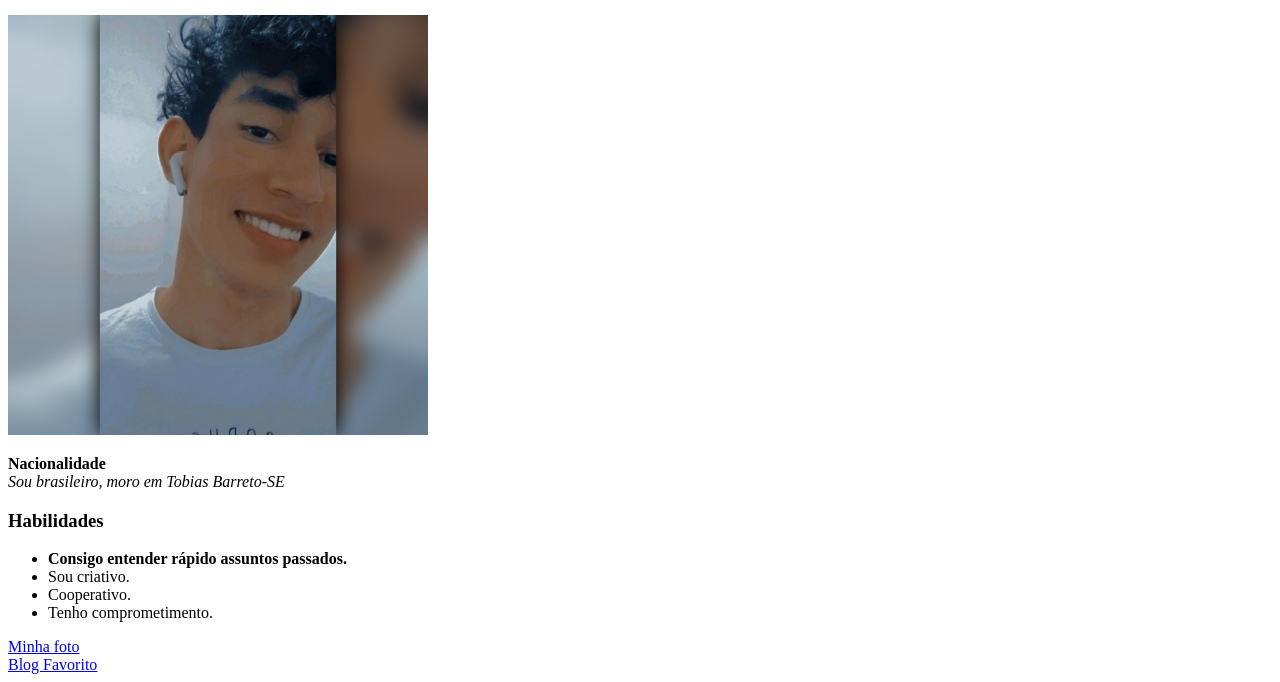
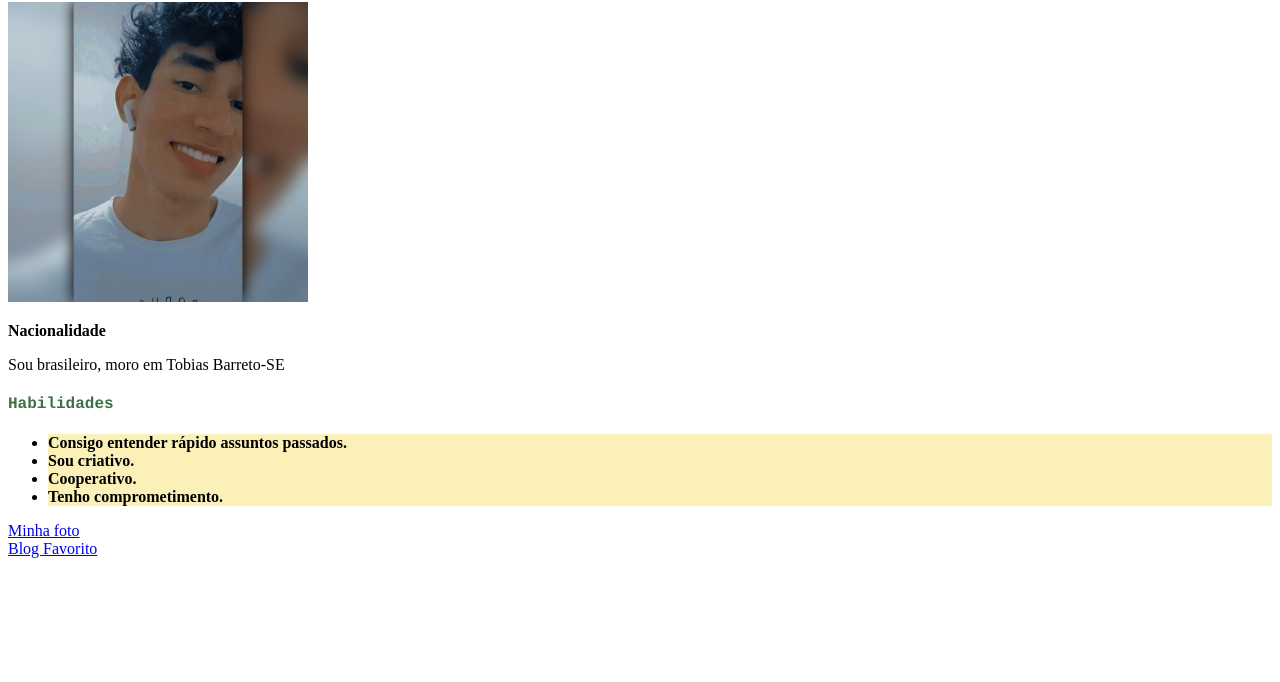
Before and after one commit to FelipeSantosA/FelipeSantosA, a plain HTML site: page index.html in a window 1280 px wide. Shown: the part 135-817 px from the top of the page. Drawn offline with Linux system fonts and the light colour scheme.

Commit message:
Adicionadas  novas fontes e cores do background

```diff
--- a/index.html
+++ b/index.html
@@ -5,34 +5,50 @@
     <meta http-equiv="X-UA-Compatible" content="IE=edge">
     <meta name="viewport" content="width=device-width, initial-scale=1.0">
     <title>Portifolio do Felipe</title>
+    <style>
+
+        h2, h4 { font-family: Courier;
+            color: rgb(60, 112, 71);
+        }
+        body { background-color: #ffffff;
+        }
+        .emfase{ font-family: italic;
+        }
+        .list { font-weight: bolder;
+            background-color: #faf0b8;
+
+        }
+
+
+    </style>
 </head>
 <body>
-<!--parte 1-->
+<!--seção 1-->
 <p><a href="#Quem sou">Quem sou</a><br>
     <a href="#Nacionalidade">Nacionalidade</a><br>
     <a href="#Habilidades">Habilidades</a><br>
 
     </p>
-<!--parte 2-->
-    <h1 id="Quem sou" >Felipe Santos Andrade</h1>
-    <img src="imagem/Picsart_22-07-08_11-41-10-910.jpg" width="420px" alt="Aluno da trybe Felipe Santos">
-<!--parte 3-->
+<!--seção 2-->
+    <h2 id="Quem sou" >Felipe Santos Andrade</h2>
+    <img src="imagem/Picsart_22-07-08_11-41-10-910.jpg" width="300px" alt="Aluno da trybe Felipe Santos">
+<!--seção 3-->
 
-    <p id="Nacionalidade" ><strong>Nacionalidade</strong> <br>
-        <em>Sou brasileiro, moro em Tobias Barreto-SE</em>
+    <p id="Nacionalidade"><strong>Nacionalidade</strong> <br>
+        <p class="emfase">Sou brasileiro, moro em Tobias Barreto-SE</p>
     </p>
-<!--parte 4-->
-    <h3 id="Habilidades" >Habilidades</h3>
+<!--seção 4-->
+    <h4 id="Habilidades" >Habilidades</h4>
     <ul>
-        <li>
+        <li class="list">
             <strong>Consigo entender rápido assuntos passados.</strong>
         </li>
-        <li>Sou criativo.</li>
-        <li>Cooperativo.</li>
-        <li>Tenho comprometimento.</li>
+        <li class="list">Sou criativo.</li>
+        <li class="list">Cooperativo.</li>
+        <li class="list">Tenho comprometimento.</li>
 
     </ul>
-<!--parte 5-->
+<!--seção 5-->
 <a href="imagem/Picsart_22-07-08_11-41-10-910.jpg">Minha foto</a><br>
 <a href="https://animes.vision/lista/filmes" target="_blank">Blog Favorito</a><br>
 
```
